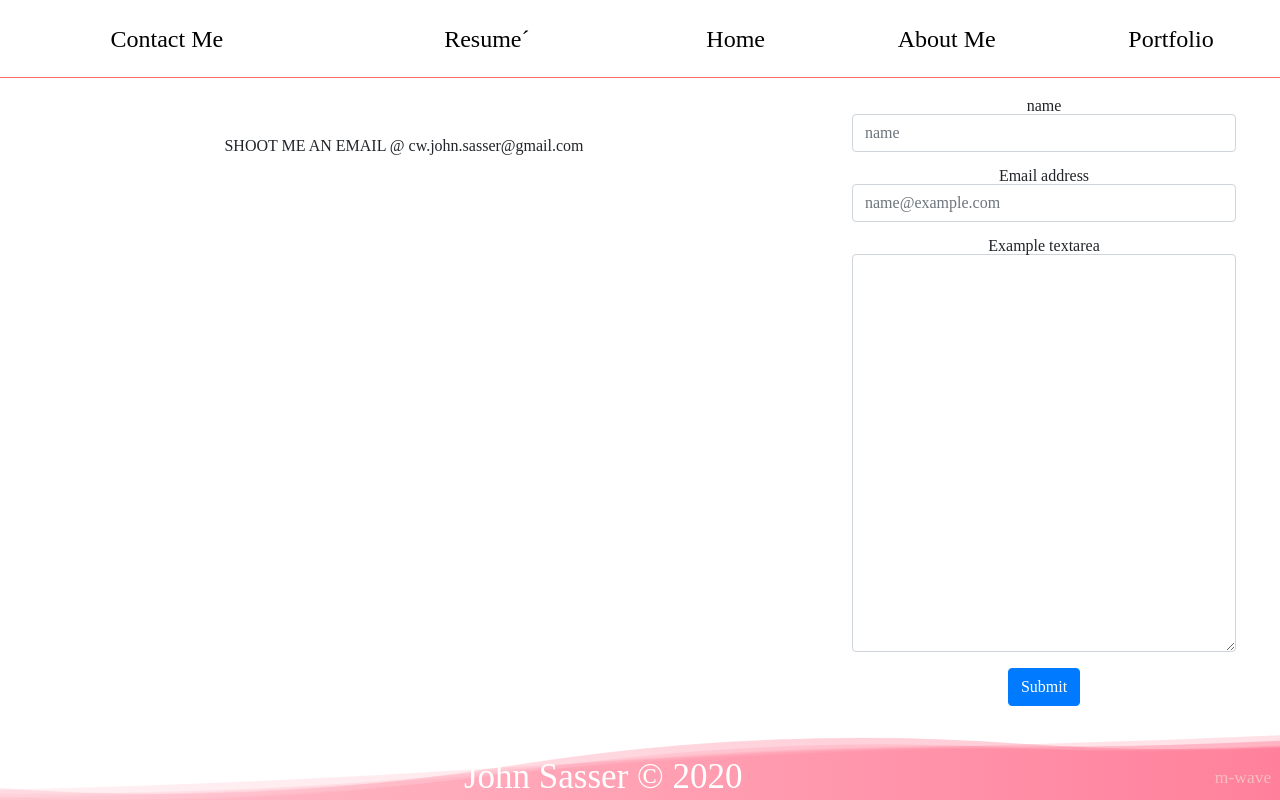
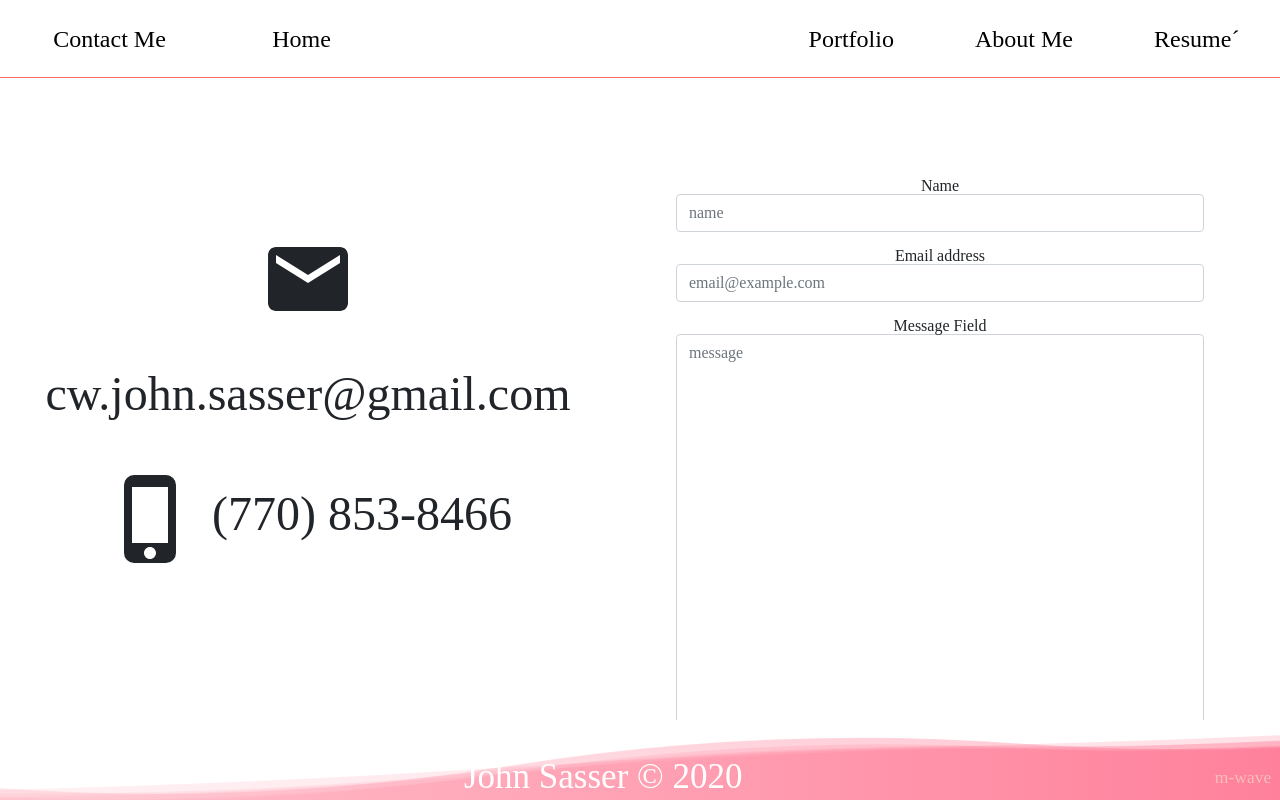
Before and after one commit to JohnSasser/reactPortfolio, a React (Create React App) app: page /contact-me in a window 1280 px wide. Built offline with nearby package versions, Linux system fonts and the light colour scheme.

Commit message:
contact page live and working

```diff
--- a/package.json
+++ b/package.json
@@ -10,6 +10,7 @@
     "react": "^17.0.1",
     "react-bootstrap": "^1.4.3",
     "react-dom": "^17.0.1",
+    "react-icons": "^4.1.0",
     "react-particles-js": "^3.4.1",
     "react-router-dom": "^5.2.0",
     "react-scripts": "4.0.1",
--- a/src/components/Navbar/index.js
+++ b/src/components/Navbar/index.js
@@ -10,19 +10,20 @@ const Navbar = props => {
         <Link id="contact-me-link" to="/contact-me">
           Contact Me
         </Link>
-        <Link id="resume-link" to="/resume">
-          Resume´
+        <Link id="homepage-link" to="/">
+          Home
         </Link>
       </div>
+      <div></div>
       <div className="links-2">
-        <Link id="homepage-link" to="/">
-          Home
+        <Link id="portfolio-link" to="/portfolio">
+          Portfolio
         </Link>
         <Link id="about-me-link" to="/about-me">
           About Me
         </Link>
-        <Link id="portfolio-link" to="/portfolio">
-          Portfolio
+        <Link id="resume-link" to="/resume">
+          Resume´
         </Link>
       </div>
     </div>
--- a/src/components/Navbar/style.css
+++ b/src/components/Navbar/style.css
@@ -1,5 +1,6 @@
 #navbar {
-    display: flex;
+    display: grid;
+    grid-template-columns: 30vw 30vw 40vw;
     height: 9.8vh;
     align-items: center;
     top: 0;
@@ -12,7 +13,7 @@
     display: flex;
     flex: 1;
     justify-content: space-around;
-    min-width: 50vw;
+    /* min-width: 50vw; */
     left: 20%;
 }
 
@@ -20,7 +21,7 @@
     display: flex;
     justify-content: space-around;
     flex: 2;
-    min-width: 50vw;
+    /* min-width: 50vw; */
 }
 
 .links-1 > a,  .links-2 > a {
@@ -34,8 +35,10 @@
 .links-1 > a:hover, .links-2 > a:hover {
     /* line-height: .5px; */
     background-size: 100% .1em;
+    text-decoration: none;
 }
 
 .links-1 > a:visited,  .links-2 > a:visited {
     color: black;
+    text-decoration: none;
 }
--- a/src/views/ContactMe/index.js
+++ b/src/views/ContactMe/index.js
@@ -2,6 +2,8 @@ import React from 'react';
 import Footer from '../../components/Footer';
 
 import { Form, Button } from 'react-bootstrap';
+// import { FaBeer } from 'react-icons/fa';
+import { MdEmail, MdPhoneIphone } from 'react-icons/md';
 
 import './style.css';
 
@@ -9,12 +11,15 @@ const ContactMe = () => {
   return (
     <>
       <div class="card-body cardContainer" id="email-container">
-        <h2 class="card-title email-header">
-          SHOOT ME AN EMAIL @ cw.john.sasser@gmail.com
-        </h2>
+        <div className="contact-icon-div">
+          <p class="contact-card-title email-address">
+            <MdEmail style={{ height: '2em' }} /> cw.john.sasser@gmail.com
+          </p>
+          <p className="contact-card-title phone-number">
+            <MdPhoneIphone /> (770) 853-8466
+          </p>
+        </div>
         {/*
-
-
         <form
           action="https://formspree.io/xbjojbro"
           method="POST"
@@ -65,27 +70,39 @@ const ContactMe = () => {
           target="_blank"
         >
           <Form.Group controlId="exampleForm.ControlInput1">
-            <Form.Label>name</Form.Label>
+            <Form.Label>Name</Form.Label>
             <Form.Control
               htmlFor="contact"
               name="name"
               class="form-control"
-              type="name"
+              type="text"
               placeholder="name"
             />
           </Form.Group>
 
           <Form.Group controlId="exampleForm.ControlInput1">
             <Form.Label>Email address</Form.Label>
-            <Form.Control type="email" placeholder="name@example.com" />
+            <Form.Control
+              type="email"
+              htmlFor="contact"
+              name="_replyto"
+              class="form-control"
+              placeholder="email@example.com"
+            />
           </Form.Group>
 
           <Form.Group controlId="exampleForm.ControlTextarea1">
-            <Form.Label>Example textarea</Form.Label>
-            <Form.Control htmlFor="" as="textarea" rows={16} />
+            <Form.Label>Message Field</Form.Label>
+            <Form.Control
+              htmlFor="contact"
+              name="message"
+              placeholder="message"
+              as="textarea"
+              rows={16}
+            />
           </Form.Group>
 
-          <Button variant="primary" type="submit">
+          <Button variant="primary" type="submit" value="Send">
             Submit
           </Button>
         </Form>{' '}
--- a/src/views/ContactMe/style.css
+++ b/src/views/ContactMe/style.css
@@ -1,12 +1,15 @@
 #email-container {
     height: 80vh;
     display: grid;
-    grid-template-columns: 60vw 40vw;
+    grid-template-columns: 45vw 55vw;
+    /* margin: 3em; */
 }
 
 #email-container > form {
     width: 75%;
     margin: 0 auto;
+    margin-top: 5em;
+    margin-left: 5em;
 }
 
 .contactContainer {
@@ -19,21 +22,17 @@
 	line-height: 2em;
 }
 
-/* .contactContainer input,
-textarea {
-    text-align: center;
-    height: 50vh;
-    width: 30vw;
-} */
-
-/* form {
-    height: 200%;
-    width: 200%;
+.contact-icon-div {
+    font-size: 3em;
+    margin-bottom: 2em;
+    line-height: 2.5em;
+    display: flex;
+    flex-direction: column;
+    align-items: center;
+    justify-content: center;
 }
 
-input > .form-control {
-    height: 200%;
+.contact-card-title > svg {
+    height: 2em;
+    width: 2em;
 }
-div.form-group {
-    width: 50%;
-} */
```
Also changed, not shown: 2 other files (tests, documents, lock files or other folders).
